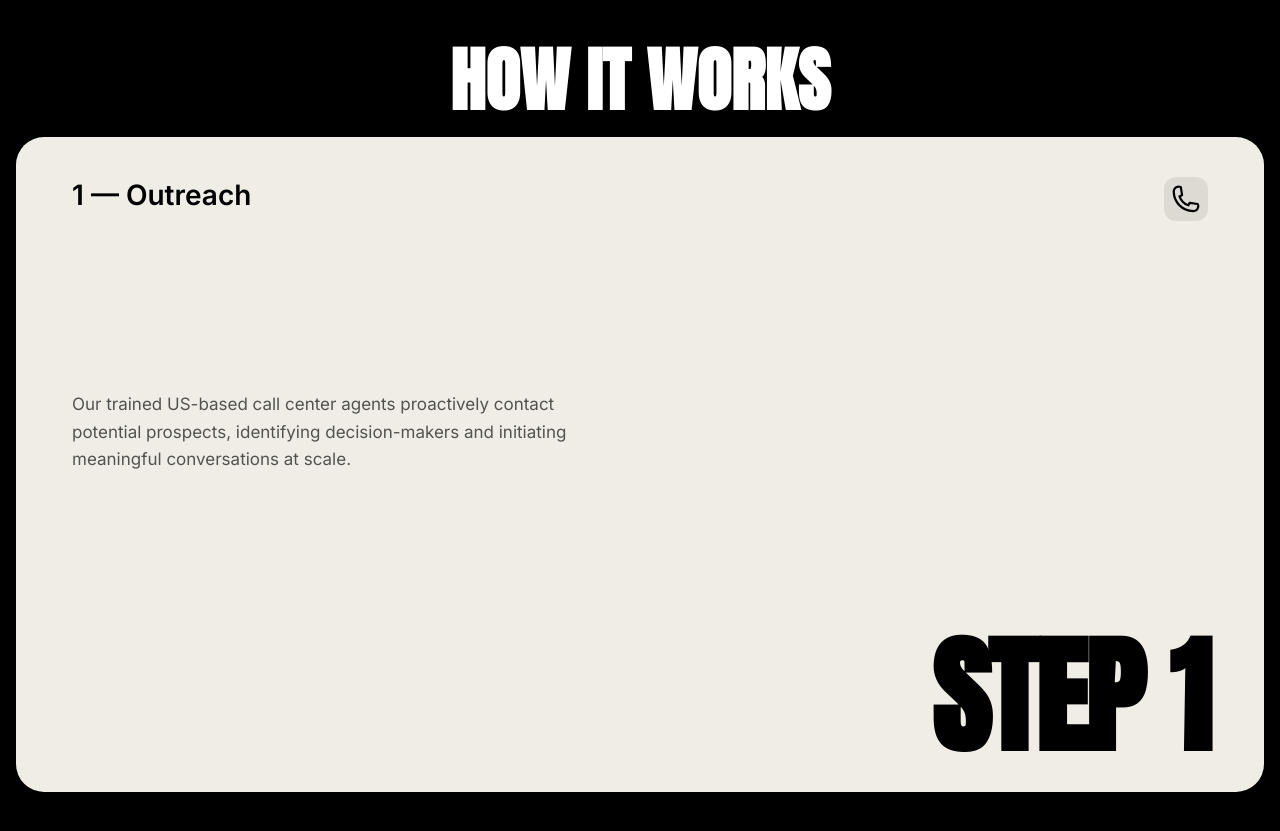
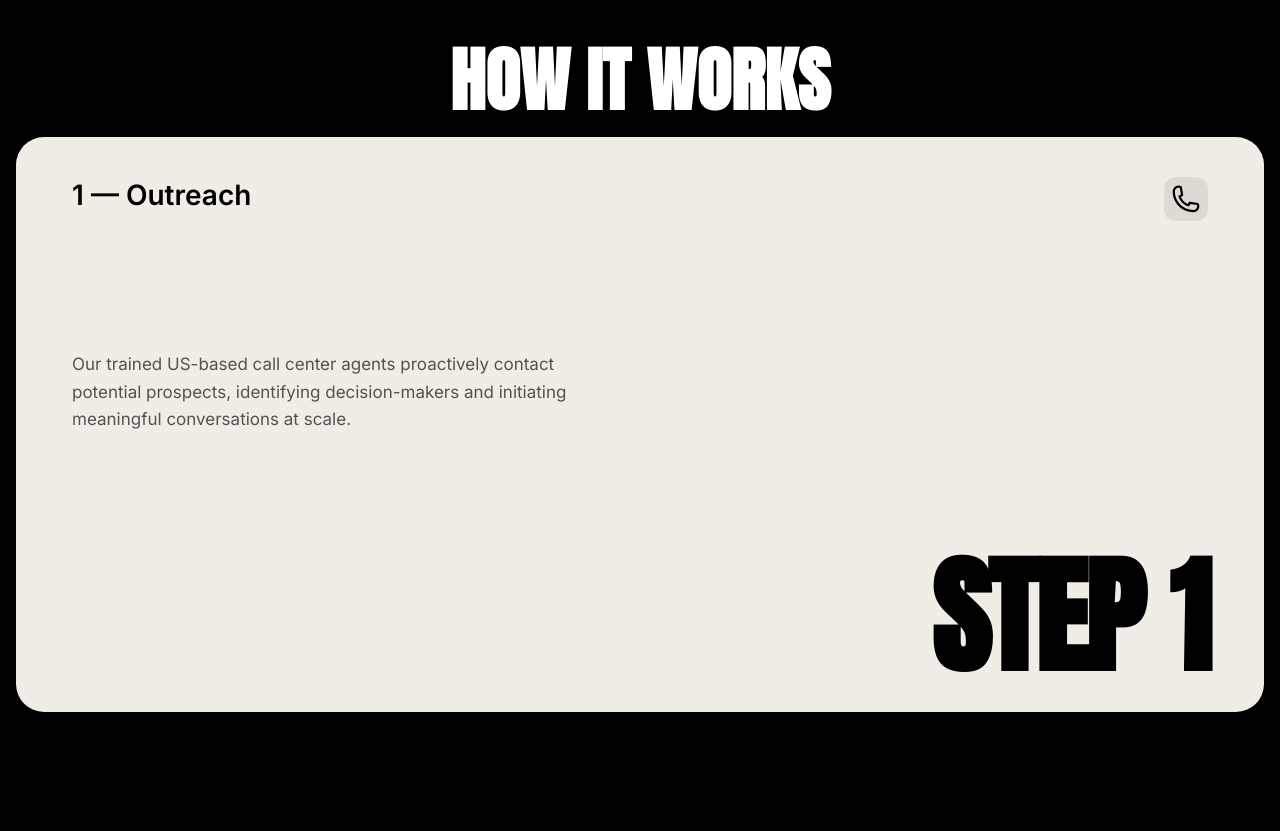
Before and after one commit to wezero-studio/callbridge, a Next.js app: page / in a window 1280 px wide. Shown: the part 2220-3051 px from the top of the page. Built offline with nearby package versions, Linux system fonts and the light colour scheme.

Commit message:
style: make all HowItWorks desktop cards massize and identical height

```diff
--- a/app/components/HowItWorks/HowItWorks.module.css
+++ b/app/components/HowItWorks/HowItWorks.module.css
@@ -42,7 +42,8 @@
 .cardStack {
     position: relative;
     flex: 1;
-    margin: 0 16px 16px;
+    margin: 0 16px 0;
+    /* No bottom margin, let cards stretch to the true bottom */
 }
 
 /* Each card is absolutely positioned within the stack */
@@ -50,8 +51,6 @@
     position: absolute;
     left: 0;
     right: 0;
-    bottom: 0;
-    /* Ensures all cards end identically flush, displaying their border radius */
     border-radius: 28px;
     padding: 40px 56px;
     display: flex;
--- a/app/components/HowItWorks/HowItWorks.tsx
+++ b/app/components/HowItWorks/HowItWorks.tsx
@@ -68,8 +68,7 @@ const CARDS = [
 // Each card gets this many pixels of scroll travel to animate into view
 const SCROLL_PER_CARD = 500;
 // Peek strip height — how much of the card below shows above the incoming card
-// Reduced to 40px to give Card 4 significantly more room without shrinking Card 1
-const PEEK = 40; // px
+const PEEK = 32; // px
 
 export default function HowItWorks() {
     const outerRef = useRef<HTMLDivElement>(null);
@@ -166,6 +165,10 @@ export default function HowItWorks() {
                                     color: card.color,
                                     zIndex: i + 1,
                                     top: `${PEEK * i}px`,
+                                    // Make all cards identical height: 100% minus the maximum peek offset.
+                                    // This guarantees they are all the exact same massive size, and Card 4
+                                    // ends perfectly flush with the bottom bounds without clipping.
+                                    height: `calc(100% - ${PEEK * (CARDS.length - 1)}px)`,
                                     // Cards 2-4 start off-screen below; Card 1 starts visible
                                     transform: i === 0 ? 'translate3d(0, 0px, 0)' : `translate3d(0, 100%, 0)`,
                                 }}
```
